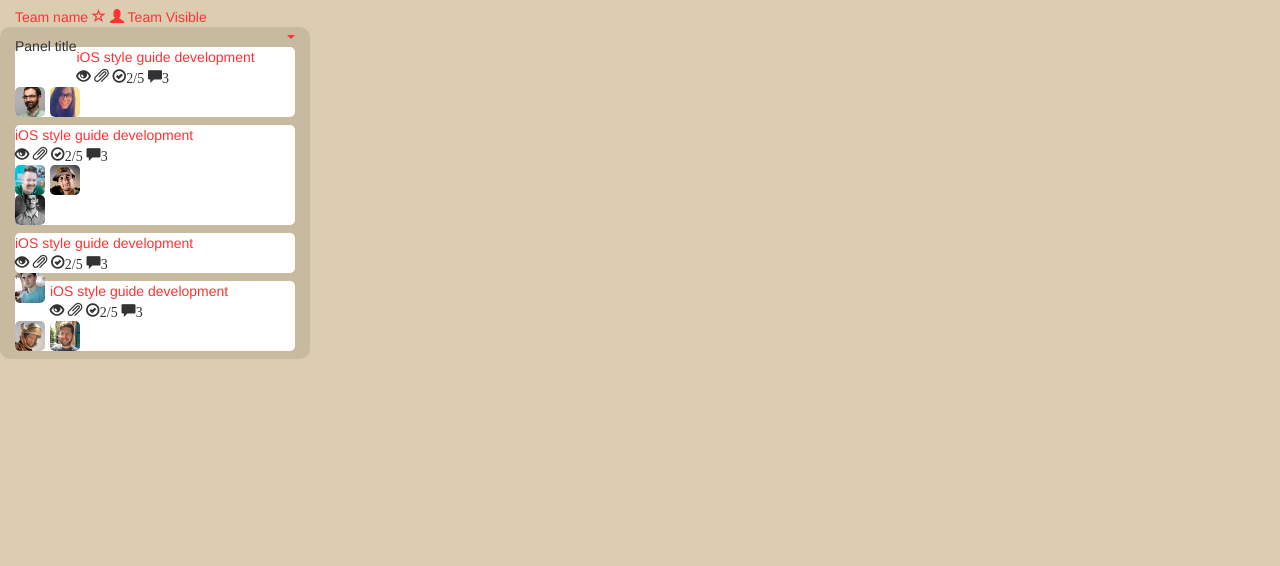
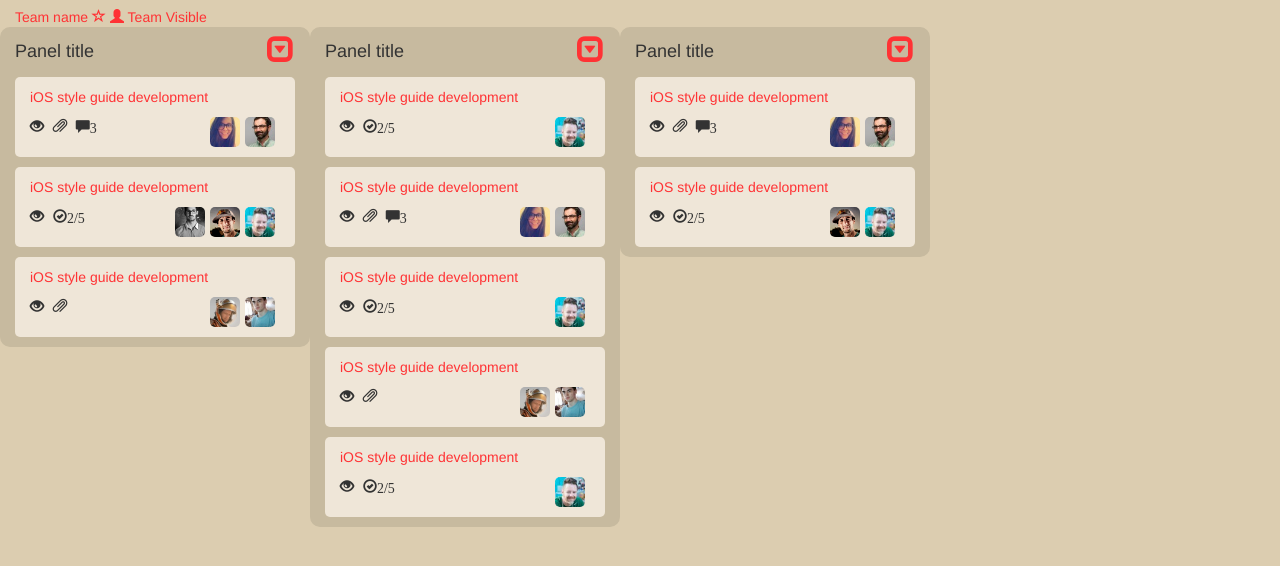
Before and after one commit to jorgejuanp/trello-clone, a plain HTML site: page index.html in a window 1280 px wide. Shown: the part 106-672 px from the top of the page. Drawn offline with Linux system fonts and the light colour scheme; files that its build step writes are made by us from their sources.

Commit message:
Iteration 3: Board CSS

```diff
--- a/css/custom.css
+++ b/css/custom.css
@@ -45,10 +45,21 @@
 }
 
 .list-header {
+  font-size: 2em;
+  padding: 5px 0 45px 0;
+}
+
+.list-card {
+  border-radius: 5px;
+  background-color: #EFE6D8;
+  margin: 0 0 10px 0;
   padding: 10px 0;
 }
-.list-card {
-  border-radius: 5px;
-  background-color: #fff;
-  margin: 0 0 8px 0;
+
+.list-card-title {
+  margin-bottom: 10px;
 }
+
+.badges span {
+  margin-right: 5px;
+}
--- a/index.html
+++ b/index.html
@@ -61,99 +61,234 @@
             </a>
           </div>
         </div>
-        <!-- LIST -->
+
+        <!-- LIST SET 01 -->
         <div class="list-wrapper col-sm-4">
           <div class="list-header">
-            <h5 class="pull-left vmiddle">Panel title</h5>
-            <a class="caret pull-right vmiddle" href="#"></a>
+            <h4 class="pull-left">Panel title</h4>
+            <a class="pull-right" href="#">
+              <span class="glyphicon glyphicon-collapse-down"></span>
+            </a>
           </div>
           <div class="list-cards">
             <!-- LIST CARD -->
-            <div class="list-card">
+            <div class="row list-card">
               <div class="list-card-labels">
                 <span class="card-label card-label-green"></span>
               </div>
-              <a class="list-card-title" href="#">iOS style guide development</a>
-              <div class="badges">
+              <a class="list-card-title pull-left col-sm-12" href="#">iOS style guide development</a>
+              <div class="badges col-sm-5">
                 <span class="glyphicon glyphicon-eye-open"></span>
                 <span class="glyphicon glyphicon-paperclip"></span>
-                <span class="glyphicon glyphicon-ok-circle">2/5</span>
                 <span class="glyphicon glyphicon-comment">3</span>
               </div>
-              <div class="list-card-members">
-                <div class="member pull-left">
+              <div class="list-card-members col-sm-7">
+                <div class="pull-right">
                   <img class="profile-img" href="#" src="img/profile-01.jpg"/>
                 </div>
-                <div class="member">
+                <div class="pull-right">
                   <img class="profile-img" href="#" src="img/profile-02.jpg"/>
                 </div>
               </div>
             </div><!-- list card -->
             <!-- LIST CARD -->
-            <div class="list-card">
+            <div class="row list-card">
               <div class="list-card-labels">
                 <span class="card-label card-label-green"></span>
               </div>
-              <a class="list-card-title" href="#">iOS style guide development</a>
-              <div class="badges">
+              <a class="list-card-title pull-left col-sm-12" href="#">iOS style guide development</a>
+              <div class="badges col-sm-5">
                 <span class="glyphicon glyphicon-eye-open"></span>
-                <span class="glyphicon glyphicon-paperclip"></span>
                 <span class="glyphicon glyphicon-ok-circle">2/5</span>
-                <span class="glyphicon glyphicon-comment">3</span>
               </div>
-              <div class="list-card-members">
-                <div class="member pull-left">
+              <div class="list-card-members col-sm-7">
+                <div class="pull-right">
                   <img class="profile-img" href="#" src="img/profile-03.jpg"/>
                 </div>
-                <div class="member">
-                  <img class="profile-img" href="#" src="img/profile-04.png"/>
+                <div class="pull-right">
+                  <img class="profile-img" href="#" src="img/profile-04.jpg"/>
                 </div>
-                <div class="member">
+                <div class="pull-right">
                   <img class="profile-img" href="#" src="img/profile-05.jpg"/>
                 </div>
               </div>
             </div><!-- list card -->
             <!-- LIST CARD -->
-            <div class="list-card">
+            <div class="row list-card">
               <div class="list-card-labels">
                 <span class="card-label card-label-green"></span>
               </div>
-              <a class="list-card-title" href="#">iOS style guide development</a>
-              <div class="badges">
+              <a class="list-card-title pull-left col-sm-12" href="#">iOS style guide development</a>
+              <div class="badges col-sm-5">
                 <span class="glyphicon glyphicon-eye-open"></span>
                 <span class="glyphicon glyphicon-paperclip"></span>
-                <span class="glyphicon glyphicon-ok-circle">2/5</span>
-                <span class="glyphicon glyphicon-comment">3</span>
               </div>
-              <div class="list-card-members">
-                <div class="member pull-left">
+              <div class="list-card-members col-sm-7">
+                <div class="pull-right">
                   <img class="profile-img" href="#" src="img/profile-06.jpg"/>
                 </div>
-              </div>
-            </div><!-- list card -->
-            <!-- LIST CARD -->
-            <div class="list-card">
-              <div class="list-card-labels">
-                <span class="card-label card-label-green"></span>
-              </div>
-              <a class="list-card-title" href="#">iOS style guide development</a>
-              <div class="badges">
-                <span class="glyphicon glyphicon-eye-open"></span>
-                <span class="glyphicon glyphicon-paperclip"></span>
-                <span class="glyphicon glyphicon-ok-circle">2/5</span>
-                <span class="glyphicon glyphicon-comment">3</span>
-              </div>
-              <div class="list-card-members">
-                <div class="member pull-left">
+                <div class="pull-right">
                   <img class="profile-img" href="#" src="img/profile-07.jpg"/>
-                </div>
-                <div class="member">
-                  <img class="profile-img" href="#" src="img/profile-08.png"/>
                 </div>
               </div>
             </div><!-- list card -->
           </div>
         </div>
+
+
+        <!-- LIST SET 01 -->
+        <div class="list-wrapper col-sm-4">
+          <div class="list-header">
+            <h4 class="pull-left">Panel title</h4>
+            <a class="pull-right" href="#">
+              <span class="glyphicon glyphicon-collapse-down"></span>
+            </a>
+          </div>
+          <div class="list-cards">
+            <!-- LIST CARD -->
+            <div class="row list-card">
+              <div class="list-card-labels">
+                <span class="card-label card-label-green"></span>
+              </div>
+              <a class="list-card-title pull-left col-sm-12" href="#">iOS style guide development</a>
+              <div class="badges col-sm-5">
+                <span class="glyphicon glyphicon-eye-open"></span>
+                <span class="glyphicon glyphicon-ok-circle">2/5</span>
+              </div>
+              <div class="list-card-members col-sm-7">
+                <div class="pull-right">
+                  <img class="profile-img" href="#" src="img/profile-03.jpg"/>
+                </div>
+              </div>
+            </div><!-- list card -->
+            <!-- LIST CARD -->
+            <div class="row list-card">
+              <div class="list-card-labels">
+                <span class="card-label card-label-green"></span>
+              </div>
+              <a class="list-card-title pull-left col-sm-12" href="#">iOS style guide development</a>
+              <div class="badges col-sm-5">
+                <span class="glyphicon glyphicon-eye-open"></span>
+                <span class="glyphicon glyphicon-paperclip"></span>
+                <span class="glyphicon glyphicon-comment">3</span>
+              </div>
+              <div class="list-card-members col-sm-7">
+                <div class="pull-right">
+                  <img class="profile-img" href="#" src="img/profile-01.jpg"/>
+                </div>
+                <div class="pull-right">
+                  <img class="profile-img" href="#" src="img/profile-02.jpg"/>
+                </div>
+              </div>
+            </div><!-- list card -->
+            <!-- LIST CARD -->
+            <div class="row list-card">
+              <div class="list-card-labels">
+                <span class="card-label card-label-green"></span>
+              </div>
+              <a class="list-card-title pull-left col-sm-12" href="#">iOS style guide development</a>
+              <div class="badges col-sm-5">
+                <span class="glyphicon glyphicon-eye-open"></span>
+                <span class="glyphicon glyphicon-ok-circle">2/5</span>
+              </div>
+              <div class="list-card-members col-sm-7">
+                <div class="pull-right">
+                  <img class="profile-img" href="#" src="img/profile-03.jpg"/>
+                </div>
+              </div>
+            </div><!-- list card -->
+            <!-- LIST CARD -->
+            <div class="row list-card">
+              <div class="list-card-labels">
+                <span class="card-label card-label-green"></span>
+              </div>
+              <a class="list-card-title pull-left col-sm-12" href="#">iOS style guide development</a>
+              <div class="badges col-sm-5">
+                <span class="glyphicon glyphicon-eye-open"></span>
+                <span class="glyphicon glyphicon-paperclip"></span>
+              </div>
+              <div class="list-card-members col-sm-7">
+                <div class="pull-right">
+                  <img class="profile-img" href="#" src="img/profile-06.jpg"/>
+                </div>
+                <div class="pull-right">
+                  <img class="profile-img" href="#" src="img/profile-07.jpg"/>
+                </div>
+              </div>
+            </div><!-- list card -->
+            <!-- LIST CARD -->
+            <div class="row list-card">
+              <div class="list-card-labels">
+                <span class="card-label card-label-green"></span>
+              </div>
+              <a class="list-card-title pull-left col-sm-12" href="#">iOS style guide development</a>
+              <div class="badges col-sm-5">
+                <span class="glyphicon glyphicon-eye-open"></span>
+                <span class="glyphicon glyphicon-ok-circle">2/5</span>
+              </div>
+              <div class="list-card-members col-sm-7">
+                <div class="pull-right">
+                  <img class="profile-img" href="#" src="img/profile-03.jpg"/>
+                </div>
+              </div>
+            </div><!-- list card -->
+          </div>
+        </div>
+
+
+        <!-- LIST SET 01 -->
+        <div class="list-wrapper col-sm-4">
+          <div class="list-header">
+            <h4 class="pull-left">Panel title</h4>
+            <a class="pull-right" href="#">
+              <span class="glyphicon glyphicon-collapse-down"></span>
+            </a>
+          </div>
+          <div class="list-cards">
+            <!-- LIST CARD -->
+            <div class="row list-card">
+              <div class="list-card-labels">
+                <span class="card-label card-label-green"></span>
+              </div>
+              <a class="list-card-title pull-left col-sm-12" href="#">iOS style guide development</a>
+              <div class="badges col-sm-5">
+                <span class="glyphicon glyphicon-eye-open"></span>
+                <span class="glyphicon glyphicon-paperclip"></span>
+                <span class="glyphicon glyphicon-comment">3</span>
+              </div>
+              <div class="list-card-members col-sm-7">
+                <div class="pull-right">
+                  <img class="profile-img" href="#" src="img/profile-01.jpg"/>
+                </div>
+                <div class="pull-right">
+                  <img class="profile-img" href="#" src="img/profile-02.jpg"/>
+                </div>
+              </div>
+            </div><!-- list card -->
+            <!-- LIST CARD -->
+            <div class="row list-card">
+              <div class="list-card-labels">
+                <span class="card-label card-label-green"></span>
+              </div>
+              <a class="list-card-title pull-left col-sm-12" href="#">iOS style guide development</a>
+              <div class="badges col-sm-5">
+                <span class="glyphicon glyphicon-eye-open"></span>
+                <span class="glyphicon glyphicon-ok-circle">2/5</span>
+              </div>
+              <div class="list-card-members col-sm-7">
+                <div class="pull-right">
+                  <img class="profile-img" href="#" src="img/profile-03.jpg"/>
+                </div>
+                <div class="pull-right">
+                  <img class="profile-img" href="#" src="img/profile-04.jpg"/>
+                </div>
+              </div>
+            </div><!-- list card -->
+          </div>
+        </div>
+
+
+
       </div><!-- board canvas -->
       <div class="menu col-sm-3">
       </div><!-- menu -->
```
Also changed, not shown: img/profile-04.jpg (renamed from img/profile-04.png), img/profile-08.jpg (renamed from img/profile-08.png).
